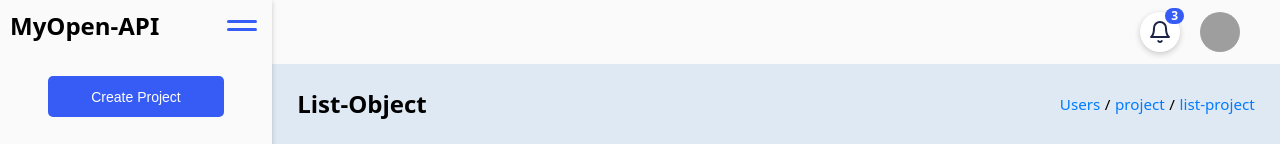
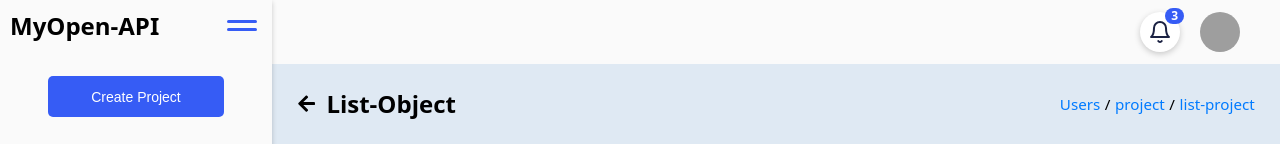
Before and after one commit to silvydwiayup/MyOpen-API-Frontend, a React (Vite) app: page /table/list-object/1 in a window 1280 px wide. Shown: the top 144 px of the page. Built offline with nearby package versions, Linux system fonts and the light colour scheme; grey boxes are pictures that could not be loaded.

Commit message:
update list object

```diff
--- a/package.json
+++ b/package.json
@@ -10,7 +10,6 @@
     "preview": "vite preview"
   },
   "dependencies": {
-    "framer-motion": "^12.7.4",
     "react": "^19.0.0",
     "react-dom": "^19.0.0",
     "react-icons": "^5.5.0",
--- a/src/pages/list-object/List_Object.css
+++ b/src/pages/list-object/List_Object.css
@@ -20,6 +20,21 @@
     flex: 1;
     text-align: left;
 }
+
+.wrapper-title-list-object {
+    display: flex;
+    align-items: center;
+    gap: 10px;
+    flex: 1;
+    text-align: left;
+    cursor: pointer;
+    width: fit-content;
+}
+
+.title-list-object-icon {
+    font-size: 1.2em;
+}
+
 
 .container-path-list-object {
     flex: 1;
--- a/src/pages/list-object/List_Objects.jsx
+++ b/src/pages/list-object/List_Objects.jsx
@@ -1,7 +1,7 @@
 import "./List_Object.css";
 import React, { useState } from "react";
 import { AiOutlineEdit } from "react-icons/ai";
-import { FaTrashAlt } from "react-icons/fa";
+import { FaTrashAlt, FaArrowLeft } from "react-icons/fa";
 
 const List_Object = () => {
   return <Container_List_Object />;
@@ -109,7 +109,10 @@ const Container_List_Object = () => {
     <div className="section-list-object">
         <div className="container-title-and-path-list-object">
             <div className="container-title-list-object">
-                <h2>List-Object</h2>
+                <div className="wrapper-title-list-object" onClick={() => window.history.back()}>
+                    <FaArrowLeft className="title-list-object-icon"/>
+                    <h2>List-Object</h2>
+                </div>
             </div>
             <div className="container-path-list-object">
                 <ul className="unordered-list-list-object">
```
Also changed, not shown: 1 other file (tests, documents, lock files or other folders).
